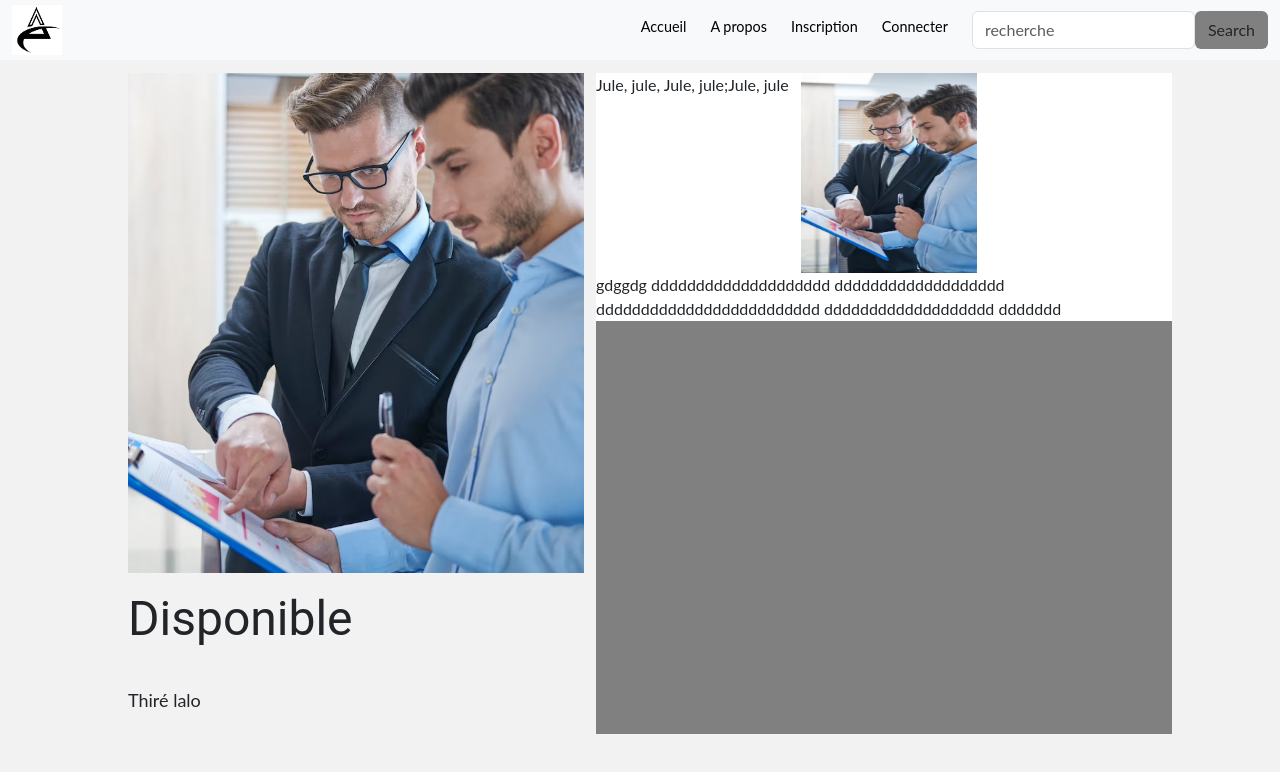
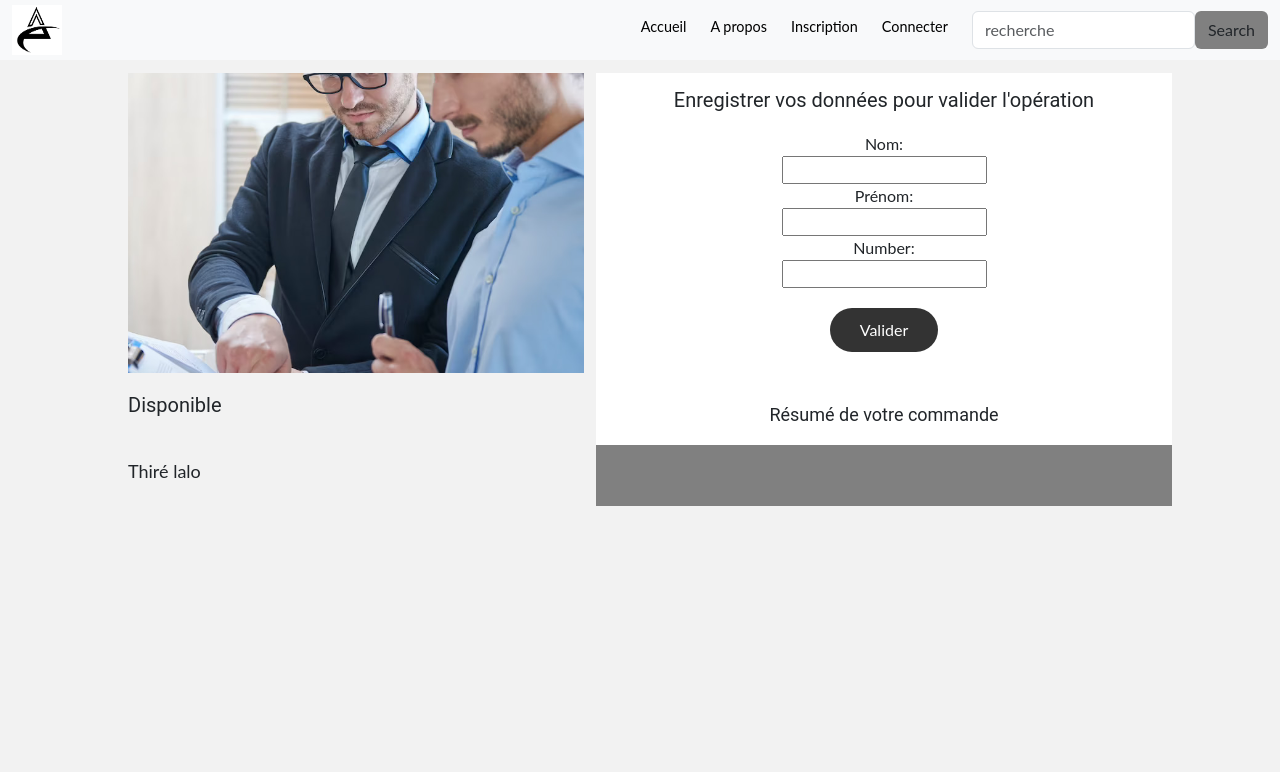
Before and after one commit to Mariu-diatta/entrepreunariat, a React (Create React App) app in the folder my-react-app/: page /commande in a window 1280 px wide. Shown: the top 772 px of the page. Built offline with nearby package versions, Linux system fonts and the light colour scheme.

Commit message:
page commande in progress

```diff
--- /dev/null
+++ b/my-react-app/src/Common/buttonSubmit.js
@@ -0,0 +1,9 @@
+const BtnSmt=()=>{
+    return(
+        <>
+            <button type="submit" value="submit"  className="u-active-palette-3-base  u-grey-80 u-border-none u-btn u-btn-round u-btn-submit u-button-style u-hover-palette-3-base u-radius-50" >Valider</button>
+        </>
+    )
+}
+
+export default BtnSmt;
--- a/my-react-app/src/Common/commande.js
+++ b/my-react-app/src/Common/commande.js
@@ -1,7 +1,6 @@
-import PhotoPanel from "./photopanel";
-import PhotoPanel1 from "./photopanel1";
-import im from "../accueil/Site1/images/3454.jpg"
-import im1 from "../accueil/Site1/images/3q6.jpg"
+import im from "../accueil/Site1/images/3454.jpg";
+import BtnSmt from "./buttonSubmit";
+
 const Commande =()=>{
     return(
         <>
@@ -11,12 +10,12 @@ const Commande =()=>{
                                 <div className="row">
                                     <div className="u-align-left u-container-style u-layout-cell u-left-cell u-size-30 u-layout-cell-1" data-animation-name="customAnimationIn" data-animation-duration="1250" data-animation-delay="500">
                                         <div className="u-container-layout u-container-layout-1">
-                                            <img src={im} alt="" className="u-align-left u-expanded-width u-image u-image-1" data-image-width="966" data-image-height="920" style={{height:"500px"}}/>
+                                            <img src={im} alt="" className="u-align-left u-expanded-width u-image " width={200} height={300}/>
                                         </div>
                                     </div>
                                     <div className="u-align-left u-container-align-left u-container-style u-layout-cell u-left-cell u-size-30 u-layout-cell-2" data-animation-name="customAnimationIn" data-animation-duration="1500" data-animation-delay="500">
                                         <div className="u-container-layout u-valign-top u-container-layout-1">
-                                            <h2 className="u-align-left u-text u-text-1">Disponible</h2>
+                                            <h5 className="u-align-left u-text u-text-1">Disponible</h5>
                                             <p className="u-align-left u-text u-text-2">Thiré lalo</p>
                                         </div>
                                     </div>
@@ -24,12 +23,20 @@ const Commande =()=>{
                             </div>
                             <div className="col-lg-6  " style={{backgroundColor:"grey", marginLeft:"0px"}}>
 
-                                <div className="row" style={{backgroundColor:"white"}}>
-                                    Jule, jule, Jule, jule;Jule, jule<br/>
-                                    <img src={im} alt="..." style={{height:"200px", width:'200px'}}/>
+                                <div className="row" style={{backgroundColor:"white", textAlign:'center', paddingTop:'15px', paddingBottom:'20px'}}>
+                                    <h5> Enregistrer vos données pour valider l'opération</h5>
+                                    <form>
+                                        <label for="fname">Nom:</label><br/>
+                                        <input type="text" id="fname" name="fname"/><br/>
+                                        <label for="lname">Prénom:</label><br/>
+                                        <input type="text" id="lname" name="lname"/><br/>
+                                        <label for="lname">Number:</label><br/>
+                                        <input type="text" id="lname" name="lname"/><br/>
+                                        <BtnSmt/>
+                                    </form>
                                 </div>
-                                <div className="row" style={{backgroundColor:"white"}}>
-                                    gdggdg dddddddddddddddddddd ddddddddddddddddddd ddddddddddddddddddddddddd ddddddddddddddddddd ddddddd
+                                <div className="row" style={{backgroundColor:"white", textAlign:'center', paddingTop:'12px'}}>
+                                    <h6> Résumé de votre commande </h6>
                                 </div>
 
                             </div>
--- a/my-react-app/src/Common/logIn.js
+++ b/my-react-app/src/Common/logIn.js
@@ -1,5 +1,6 @@
 import {useState} from 'react'
 import {Navigate} from 'react-router-dom';
+import BtnSmt from './buttonSubmit';
 
 function LogIn(props){
 
@@ -38,15 +39,13 @@ function LogIn(props){
             <div className="u-form u-form-1 ">
                 <form onSubmit = {handleSubmit}   className="u-clearfix u-form-spacing-40 u-form-vertical u-inner-form " source="email">
                     <div className="u-form-group u-form-name u-form-partition-factor-2 u-label-none u-form-group-1">
-                      {/* <label for="name-e4cc" className="u-label u-text-body-color u-label-1"></label> */}
                     <input  type="text" placeholder="Nom" id="name-e4cc" name={name} value={name} onChange={(e)=>setName(e.target.value)}  className=" u-input " maxlength="30"  required="" wfd-id="id409"/>
                     </div>
                     <div className="u-form-group u-form-name u-form-partition-factor-2 u-label-none u-form-group-1">
-                      {/* <label for="name-e4cc" className="u-label u-text-body-color u-label-1">Mot de passe</label> */}
                       <input type="password" placeholder="Mot de passe" id="name-e4cc2" name={password}  value={password} onChange={(e)=>setPassword(e.target.value)}   className="u-input" maxlength="30"  required="" wfd-id="id409"/>
                     </div>
                     <div className="u-align-center u-form-group u-form-submit u-label-none u-form-group-4">
-                      <button type="submit" value="submit" className="u-active-palette-3-base  u-grey-80 u-border-none u-btn u-btn-round u-btn-submit u-button-style u-hover-palette-3-base u-radius-50 ">Valider</button>
+                      <BtnSmt/>
                     </div>
                 </form>
             </div>
--- a/my-react-app/src/Common/photopanel.js
+++ b/my-react-app/src/Common/photopanel.js
@@ -1,7 +1,11 @@
 import {useState} from 'react'
+
 const Photopanel=(props)=>{
+
   const [readmore, setReadmore]=useState(false)
+
   return(
+
     <div className="u-size-30">
       <div className="u-layout-col">
         <div  data-animation-name="customAnimationIn" data-animation-duration="1250" data-animation-delay="500">
@@ -11,14 +15,15 @@ const Photopanel=(props)=>{
         </div>
         <div className="u-align-left u-container-align-left u-container-style u-layout-cell u-left-cell u-size-30 u-layout-cell-2" data-animation-name="customAnimationIn" data-animation-duration="1500" data-animation-delay="500">
           <div className="u-container-layout u-valign-top u-container-layout-2">
-                  <h2 className="u-align-left u-text u-text-1">{props.title}</h2>
-                  <p className="u-align-left u-text u-text-2">{props.contenu}</p>
+            <h4 className="u-align-left u-text u-text-1">{props.title}</h4>
+            <aside  className="u-align-left u-text u-text-2"><small>{props.contenu}</small></aside>
             <button onClick={(e)=>!readmore?setReadmore(true):setReadmore(false)} className="u-active-black u-align-left u-border-active-white u-border-hover-white u-border-none u-btn u-btn-round u-button-style u-hover-black u-palette-3-base u-radius-50 u-text-active-white u-text-body-alt-color u-text-hover-white u-btn-1" data-animation-name="" data-animation-duration="0" data-animation-delay="0" data-animation-direction="">{readmore?<div>réduire</div>:<div>Lire plus</div>}</button>
-                  {readmore?<p>Je suis le contenue à lire de plus </p>:<p></p> }
+            {readmore?<p><small>Je suis le contenue à lire de plus </small></p>:<p></p> }
           </div>
         </div>
       </div>
     </div>
   )
 }
+
 export default Photopanel;
--- a/my-react-app/src/Common/photopanel1.js
+++ b/my-react-app/src/Common/photopanel1.js
@@ -1,14 +1,16 @@
 const Photopanel1=(props)=>{
     return(
       <div className="u-size-30"  >
+
         <div className="u-layout-row">
           <div className="u-align-left u-container-style u-layout-cell u-right-cell u-size-60 u-layout-cell-3">
             <div className="u-container-layout u-container-layout-3">
               <div className="u-align-left u-palette-3-base u-shape u-shape-1" data-animation-name="customAnimationIn" data-animation-duration="1500" data-animation-delay="250"></div>
               <div className="u-container-style u-expanded-width-sm u-expanded-width-xs u-group u-white u-group-1" data-animation-name="customAnimationIn" data-animation-duration="1500">
                 <div className="u-container-layout u-valign-middle u-container-layout-4">
-                  <p className="u-text u-text-3">{props.contenu}<br/>
-                  </p>
+                 <h4>Nos activités</h4>
+                  <aside className="u-text u-text-3"><small>{props.contenu}</small>
+                  </aside>
                 </div>
               </div>
               <img  src={props.image} alt="" className="u-align-left u-image u-image-2" data-image-width="900" data-image-height="601" data-animation-name="customAnimationIn" data-animation-duration="1250" data-animation-delay="0" />
```
Lines whose indentation alone changed are shown as unchanged.
